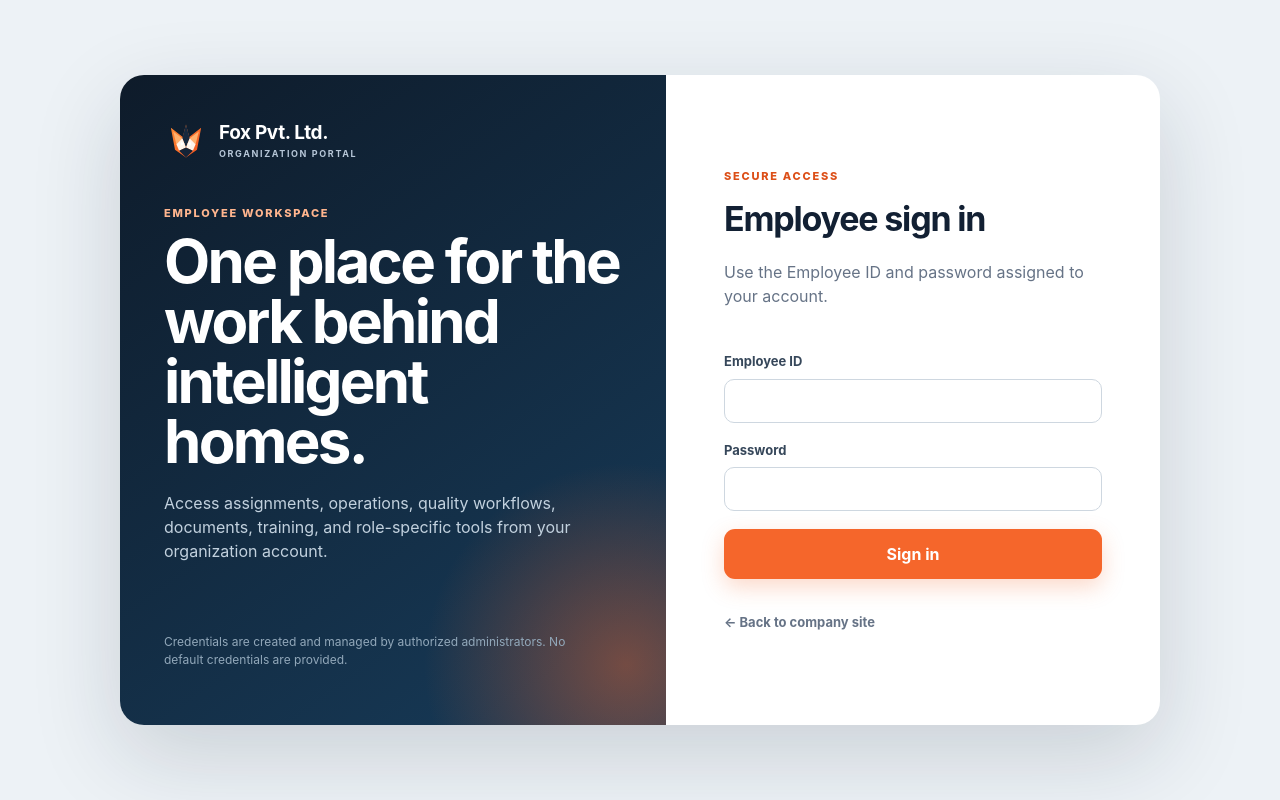
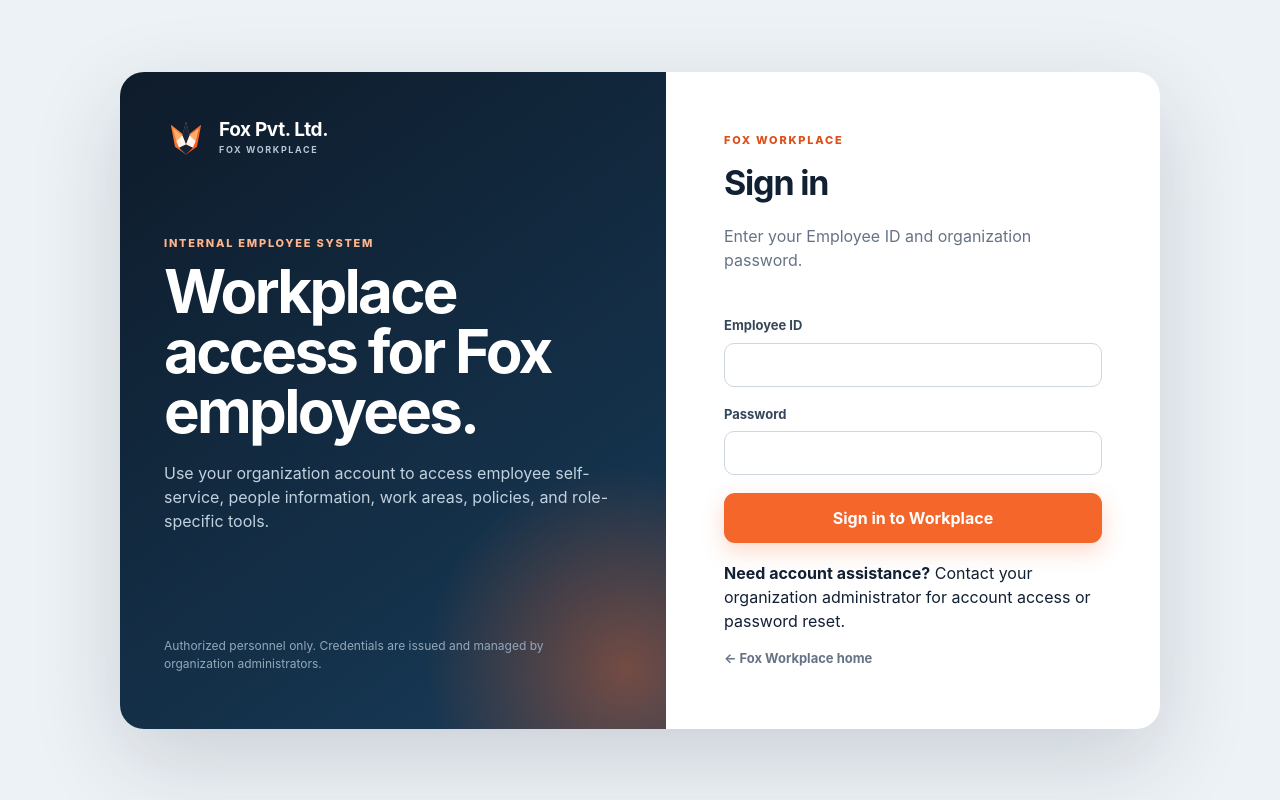
Before and after one commit to pxado/Pot-LB, a website: page public/login.html in a window 1280 px wide. Drawn offline with Linux system fonts and the light colour scheme; no server answers.

Commit message:
refactor: make sign in experience organization focused

```diff
--- a/public/login.html
+++ b/public/login.html
@@ -3,34 +3,38 @@
 <head>
   <meta charset="utf-8">
   <meta name="viewport" content="width=device-width, initial-scale=1">
-  <title>Employee Sign In | Fox Pvt. Ltd.</title>
+  <title>Employee Sign In | Fox Workplace</title>
   <link rel="stylesheet" href="/styles.css">
   <script src="/login.js" defer></script>
 </head>
 <body class="auth-page">
   <main class="auth-shell">
     <section class="auth-brand-panel">
-      <a class="brand brand-inverse" href="/"><img src="/assets/fox-mark.svg" alt="" width="52" height="52"><span><strong>Fox Pvt. Ltd.</strong><small>Organization Portal</small></span></a>
+      <a class="brand brand-inverse" href="/"><img src="/assets/fox-mark.svg" alt="" width="52" height="52"><span><strong>Fox Pvt. Ltd.</strong><small>Fox Workplace</small></span></a>
       <div class="auth-brand-copy">
-        <p class="eyebrow eyebrow-light">EMPLOYEE WORKSPACE</p>
-        <h1>One place for the work behind intelligent homes.</h1>
-        <p>Access assignments, operations, quality workflows, documents, training, and role-specific tools from your organization account.</p>
+        <p class="eyebrow eyebrow-light">INTERNAL EMPLOYEE SYSTEM</p>
+        <h1>Workplace access for Fox employees.</h1>
+        <p>Use your organization account to access employee self-service, people information, work areas, policies, and role-specific tools.</p>
       </div>
-      <p class="auth-footnote">Credentials are created and managed by authorized administrators. No default credentials are provided.</p>
+      <p class="auth-footnote">Authorized personnel only. Credentials are issued and managed by organization administrators.</p>
     </section>
     <section class="auth-card" aria-labelledby="sign-in-title">
       <div>
-        <p class="eyebrow">SECURE ACCESS</p>
-        <h2 id="sign-in-title">Employee sign in</h2>
-        <p class="muted">Use the Employee ID and password assigned to your account.</p>
+        <p class="eyebrow">FOX WORKPLACE</p>
+        <h2 id="sign-in-title">Sign in</h2>
+        <p class="muted">Enter your Employee ID and organization password.</p>
       </div>
       <form id="login-form" class="form-stack">
         <label>Employee ID<input name="employeeId" autocomplete="username" maxlength="32" required></label>
         <label>Password<input name="password" type="password" autocomplete="current-password" maxlength="256" required></label>
         <p id="login-error" class="form-message form-error" role="alert" hidden></p>
-        <button class="button button-primary button-full" type="submit">Sign in</button>
+        <button class="button button-primary button-full" type="submit">Sign in to Workplace</button>
       </form>
-      <a class="back-link" href="/">← Back to company site</a>
+      <div class="auth-help">
+        <strong>Need account assistance?</strong>
+        <span>Contact your organization administrator for account access or password reset.</span>
+      </div>
+      <a class="back-link" href="/">← Fox Workplace home</a>
     </section>
   </main>
 </body>
```
